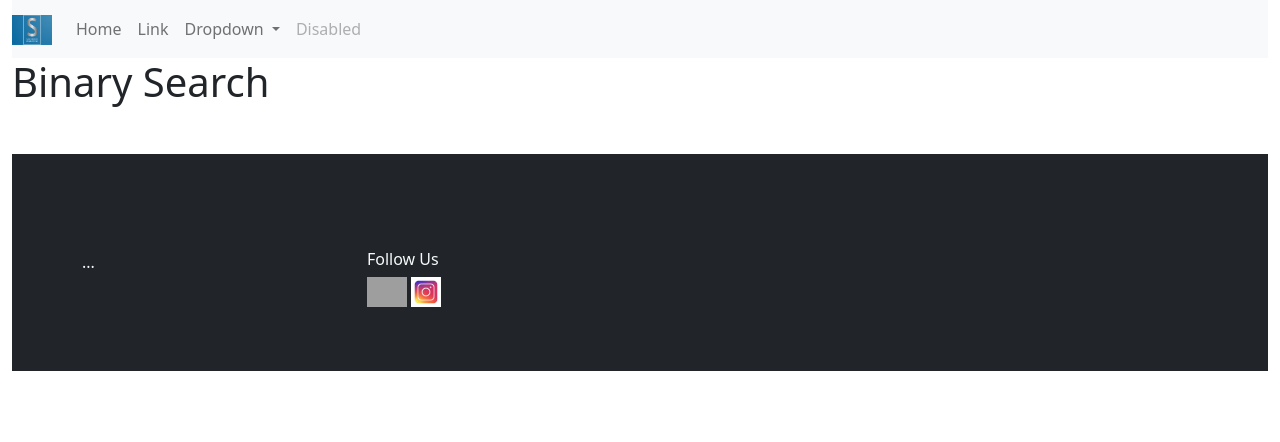
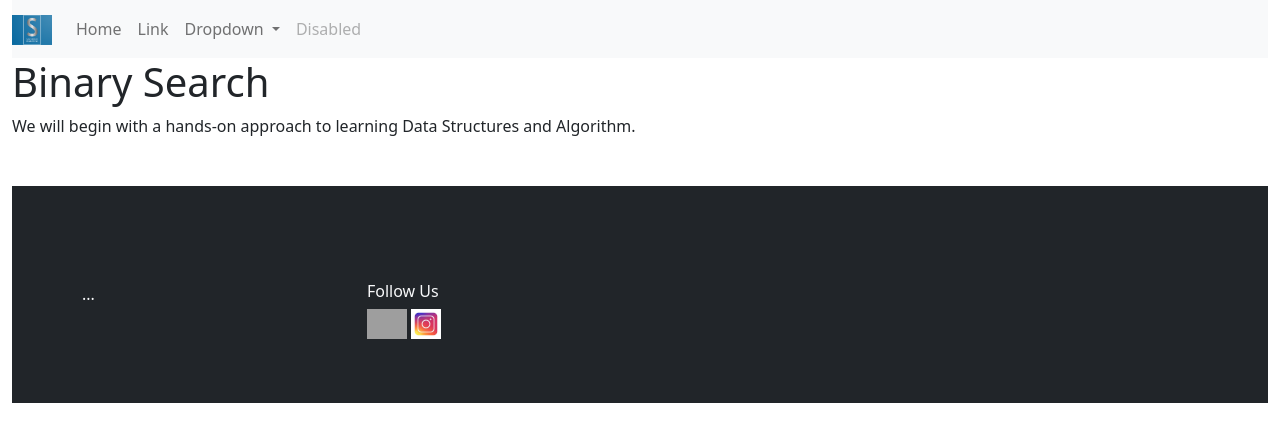
Before and after one commit to Smatnemo/smatwebsite, a Django app: template templates/dsa/binarySearch.html in a window 1280 px wide. Shown: the top 442 px of the page. Run offline with Django 4.2, Linux system fonts and the light colour scheme; the template is opened without the code that fills it, so the values that code supplies are empty; some libraries are stand-ins or nearby versions; grey boxes are pictures that could not be loaded.

Commit message:
Added first Paragraph

```diff
--- a/templates/dsa/binarySearch.html
+++ b/templates/dsa/binarySearch.html
@@ -3,4 +3,8 @@
     <h1>Binary Search</h1>
 </div>
 
+<div>
+    <p>We will begin with a hands-on approach to learning Data Structures and Algorithm.</p>
+</div>
+
 {% include "footer.html" %}
```
